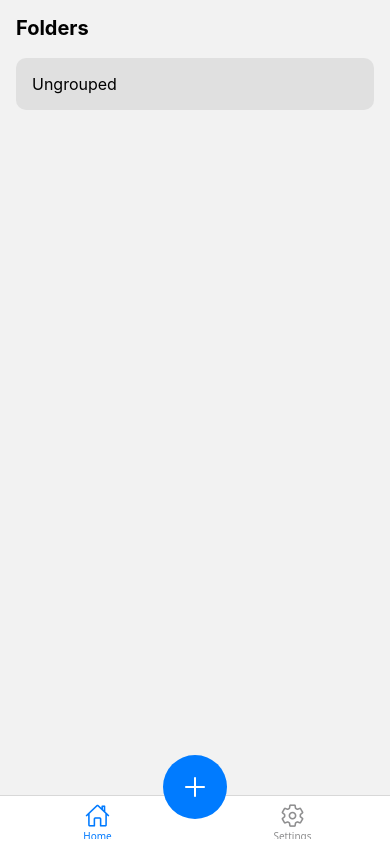
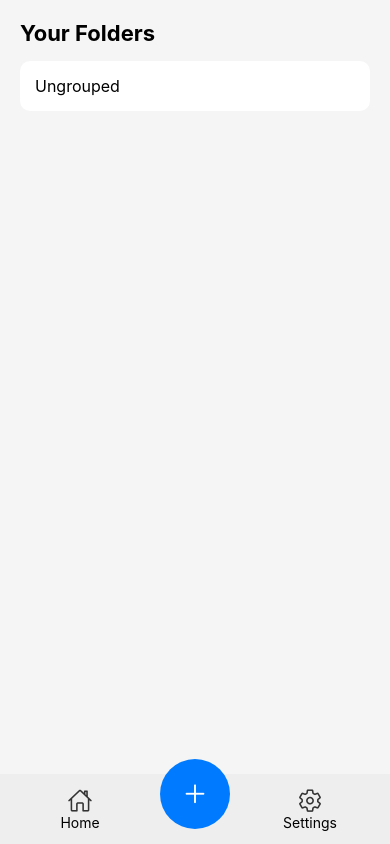
Before and after one commit to solo-developer/CredentialVault, a React Native app: screen /Dashboard in a window 390 px wide. Built offline with nearby package versions, Linux system fonts and the light colour scheme.

Commit message:
automatic creation of ungrouped folder

```diff
--- a/src/screens/Dashboard.tsx
+++ b/src/screens/Dashboard.tsx
@@ -1,103 +1,122 @@
 import React, { useState } from 'react';
-import { View, TouchableOpacity, StyleSheet, Modal, Text } from 'react-native';
+import { View, TouchableOpacity, Text, StyleSheet, Modal } from 'react-native';
 import { createBottomTabNavigator } from '@react-navigation/bottom-tabs';
-import Ionicons from 'react-native-vector-icons/Ionicons';
-
 import HomeScreen from './HomeScreen';
 import SettingsScreen from './SettingsScreen';
+import Ionicons from 'react-native-vector-icons/Ionicons';
 
 const Tab = createBottomTabNavigator();
 
 export default function Dashboard() {
-  const [addModalVisible, setAddModalVisible] = useState(false);
+  const [showAddMenu, setShowAddMenu] = useState(false);
 
-  const openAddModal = () => setAddModalVisible(true);
-  const closeAddModal = () => setAddModalVisible(false);
+  const handleAddLongPress = () => setShowAddMenu(true);
+  const closeAddMenu = () => setShowAddMenu(false);
+
+  const handleAddFolder = () => {
+    closeAddMenu();
+    // open folder modal
+  };
+
+  const handleAddItem = () => {
+    closeAddMenu();
+    // open item modal
+  };
 
   return (
-    <>
+    <View style={{ flex: 1 }}>
       <Tab.Navigator
-        screenOptions={({ route }) => ({
-          headerShown: false,
-          tabBarShowLabel: true,
-          tabBarIcon: ({ color, size }) => {
-            if (route.name === 'Home') return <Ionicons name="home-outline" size={size} color={color} />;
-            if (route.name === 'Settings') return <Ionicons name="settings-outline" size={size} color={color} />;
-            return null;
-          },
-        })}
+        screenOptions={{ headerShown: false }}
+        tabBar={(props) => (
+          <View style={styles.tabBar}>
+            {/* Home Tab */}
+            <TouchableOpacity
+              style={styles.tabButton}
+              onPress={() => props.navigation.navigate('Home')}
+            >
+              <Ionicons name="home-outline" size={25} color="#333" />
+              <Text>Home</Text>
+            </TouchableOpacity>
+
+            {/* Add Button in center */}
+            <TouchableOpacity
+              style={styles.addButton}
+              onLongPress={handleAddLongPress}
+              activeOpacity={0.7}
+            >
+              <Ionicons name="add" size={30} color="#fff" />
+            </TouchableOpacity>
+
+            {/* Settings Tab */}
+            <TouchableOpacity
+              style={styles.tabButton}
+              onPress={() => props.navigation.navigate('Settings')}
+            >
+              <Ionicons name="settings-outline" size={25} color="#333" />
+              <Text>Settings</Text>
+            </TouchableOpacity>
+          </View>
+        )}
       >
         <Tab.Screen name="Home" component={HomeScreen} />
         <Tab.Screen name="Settings" component={SettingsScreen} />
       </Tab.Navigator>
 
-      {/* Floating Add Button */}
-      <View style={styles.addButtonContainer}>
-        <TouchableOpacity
-          style={styles.addButton}
-          onPress={openAddModal}
-          onLongPress={openAddModal} // long press opens modal
-        >
-          <Ionicons name="add" size={32} color="#fff" />
-        </TouchableOpacity>
-      </View>
-
-      {/* Modal for Add Folder / Add Item */}
-      <Modal transparent visible={addModalVisible} animationType="fade">
-        <View style={styles.modalOverlay}>
-          <View style={styles.modalContent}>
-            <TouchableOpacity style={styles.modalButton} onPress={() => { /* Add Folder Logic */ }}>
-              <Text style={styles.modalText}>Add Folder</Text>
+      {/* Add Menu Modal */}
+      <Modal transparent visible={showAddMenu} animationType="fade">
+        <TouchableOpacity style={styles.modalBackground} onPress={closeAddMenu}>
+          <View style={styles.addMenu}>
+            <TouchableOpacity style={styles.menuButton} onPress={handleAddFolder}>
+              <Text style={styles.menuText}>Add Folder</Text>
             </TouchableOpacity>
-            <TouchableOpacity style={styles.modalButton} onPress={() => { /* Add Item Logic */ }}>
-              <Text style={styles.modalText}>Add Item</Text>
-            </TouchableOpacity>
-            <TouchableOpacity style={[styles.modalButton, { backgroundColor: '#ccc' }]} onPress={closeAddModal}>
-              <Text style={styles.modalText}>Cancel</Text>
+            <TouchableOpacity style={styles.menuButton} onPress={handleAddItem}>
+              <Text style={styles.menuText}>Add Item</Text>
             </TouchableOpacity>
           </View>
-        </View>
+        </TouchableOpacity>
       </Modal>
-    </>
+    </View>
   );
 }
 
 const styles = StyleSheet.create({
-  addButtonContainer: {
-    position: 'absolute',
-    bottom: 25,
-    alignSelf: 'center',
+  tabBar: {
+    flexDirection: 'row',
+    height: 70,
+    justifyContent: 'space-around',
+    alignItems: 'center',
+    backgroundColor: '#eee',
+  },
+  tabButton: {
+    flex: 1,
+    alignItems: 'center',
   },
   addButton: {
-    width: 64,
-    height: 64,
-    borderRadius: 32,
+    width: 70,
+    height: 70,
+    borderRadius: 35,
     backgroundColor: '#007bff',
     justifyContent: 'center',
     alignItems: 'center',
-    elevation: 5,
+    marginBottom: 30,
   },
-  modalOverlay: {
+  modalBackground: {
     flex: 1,
-    backgroundColor: 'rgba(0,0,0,0.4)',
+    backgroundColor: 'rgba(0,0,0,0.3)',
     justifyContent: 'center',
     alignItems: 'center',
   },
-  modalContent: {
-    width: 250,
+  addMenu: {
     backgroundColor: '#fff',
-    borderRadius: 12,
+    borderRadius: 10,
     padding: 20,
+    width: 200,
   },
-  modalButton: {
-    padding: 12,
-    marginVertical: 5,
-    backgroundColor: '#007bff',
-    borderRadius: 8,
+  menuButton: {
+    paddingVertical: 10,
   },
-  modalText: {
-    color: '#fff',
+  menuText: {
+    fontSize: 16,
     textAlign: 'center',
-    fontWeight: 'bold',
   },
 });
--- a/src/screens/HomeScreen.tsx
+++ b/src/screens/HomeScreen.tsx
@@ -1,5 +1,6 @@
-import React, { useState, useEffect } from 'react';
-import { View, Text, FlatList, TouchableOpacity, StyleSheet } from 'react-native';
+import React, { useEffect, useState } from 'react';
+import { View, Text, FlatList, StyleSheet } from 'react-native';
+import AsyncStorage from '@react-native-async-storage/async-storage';
 
 type Folder = {
   id: string;
@@ -7,28 +8,43 @@ type Folder = {
 };
 
 export default function HomeScreen() {
-  const [folders, setFolders] = useState<Folder[]>([
-    { id: '1', name: 'Ungrouped' },
-  ]);
+  const [folders, setFolders] = useState<Folder[]>([]);
 
-  // TODO: Load folders from AsyncStorage on mount
   useEffect(() => {
-    // Example: loadFolders();
+    loadFolders();
   }, []);
 
+  const loadFolders = async () => {
+    try {
+      const storedFolders = await AsyncStorage.getItem('folders');
+      let parsedFolders: Folder[] = storedFolders ? JSON.parse(storedFolders) : [];
+
+      // Check if "Ungrouped" exists
+      const ungroupedExists = parsedFolders.some(f => f.name === 'Ungrouped');
+      if (!ungroupedExists) {
+        const defaultFolder: Folder = { id: Date.now().toString(), name: 'Ungrouped' };
+        parsedFolders.push(defaultFolder);
+        await AsyncStorage.setItem('folders', JSON.stringify(parsedFolders));
+      }
+      setFolders(parsedFolders);
+    } catch (e) {
+      console.error('Failed to load folders', e);
+    }
+  };
+
   const renderFolder = ({ item }: { item: Folder }) => (
-    <TouchableOpacity style={styles.folderItem}>
-      <Text style={styles.folderText}>{item.name}</Text>
-    </TouchableOpacity>
+    <View style={styles.folderContainer}>
+      <Text style={styles.folderName}>{item.name}</Text>
+    </View>
   );
 
   return (
     <View style={styles.container}>
-      <Text style={styles.title}>Folders</Text>
+      <Text style={styles.title}>Your Folders</Text>
       <FlatList
         data={folders}
+        keyExtractor={(item) => item.id}
         renderItem={renderFolder}
-        keyExtractor={(item) => item.id}
         contentContainerStyle={{ paddingBottom: 100 }}
       />
     </View>
@@ -36,13 +52,14 @@ export default function HomeScreen() {
 }
 
 const styles = StyleSheet.create({
-  container: { flex: 1, padding: 16 },
-  title: { fontSize: 20, fontWeight: 'bold', marginBottom: 12 },
-  folderItem: {
-    padding: 16,
-    marginVertical: 6,
-    backgroundColor: '#e0e0e0',
+  container: { flex: 1, padding: 20, backgroundColor: '#f5f5f5' },
+  title: { fontSize: 22, fontWeight: 'bold', marginBottom: 15 },
+  folderContainer: {
+    padding: 15,
+    backgroundColor: '#fff',
     borderRadius: 10,
+    marginBottom: 10,
+    elevation: 2,
   },
-  folderText: { fontSize: 16 },
+  folderName: { fontSize: 16 },
 });
```
